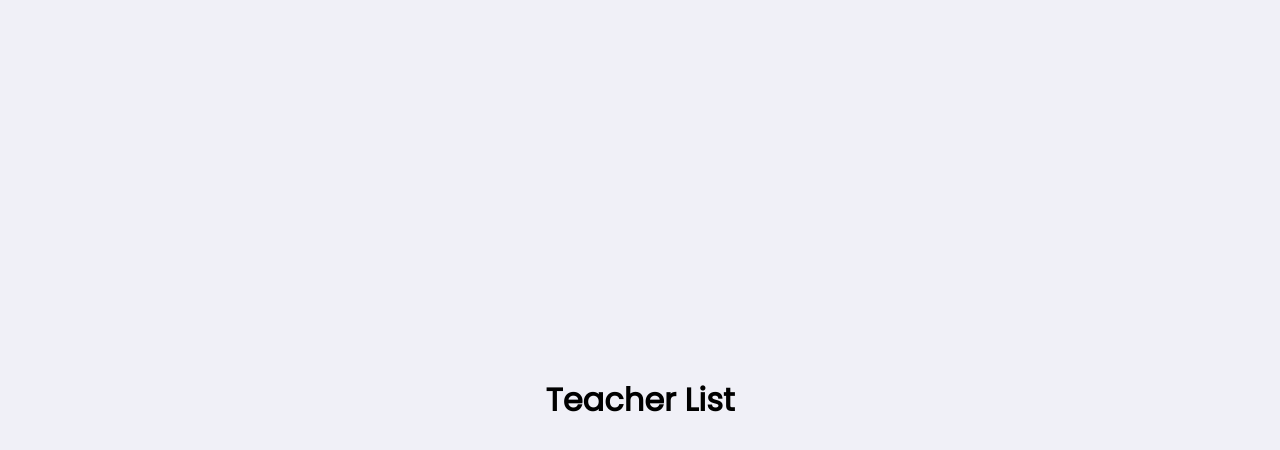
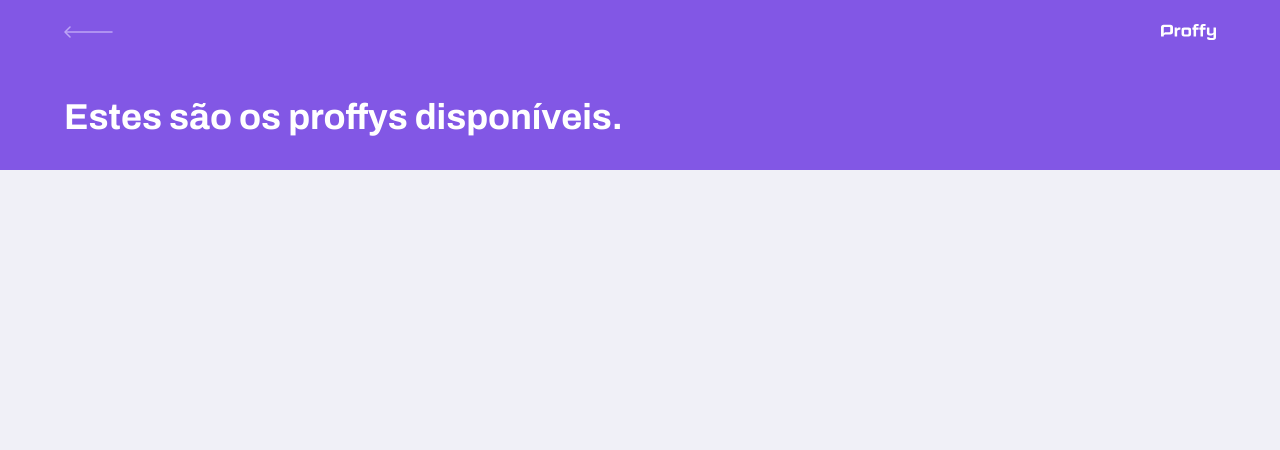
Before and after one commit to cadupedroni/proffy, a React (Create React App) app: page /study in a window 1280 px wide. Shown: the top 450 px of the page. Built offline with nearby package versions, Linux system fonts and the light colour scheme.

Commit message:
created teacher list

```diff
--- a/src/pages/TeacherList/index.tsx
+++ b/src/pages/TeacherList/index.tsx
@@ -1,8 +1,25 @@
 import React from 'react';
+import { Link } from 'react-router-dom';
+import './styles.css'
+
+import logoImg from '../../assets/images/logo.svg';
+import backIcon from '../../assets/images/icons/back.svg';
 
 function TeacherList() {
   return (
-    <h1>Teacher List</h1>
+    <div id="page-teacher-list">
+      <header className="page-header">
+        <div className="top-bar-container">
+          <Link to="/">
+            <img src={backIcon} alt="Voltar" />
+          </Link>
+          <img src={logoImg} alt="Proffy" />
+        </div>
+        <div className="header-content">
+          <strong>Estes são os proffys disponíveis.</strong>
+        </div>
+      </header>
+    </div>
   )
 }
 
--- /dev/null
+++ b/src/pages/TeacherList/styles.css
@@ -0,0 +1,46 @@
+#page-teacher-list {
+  width: 100vw;
+  height: 100vh;
+}
+
+.page-header {
+  display: flex;
+  flex-direction: column;
+  background-color: var(--color-primary);
+}
+
+.page-header .top-bar-container {
+  width: 90%;
+  margin: 0 auto;
+  display: flex;
+  justify-content: space-between;
+  align-items: center;
+  color: var(--color-text-in-primary);
+  padding: 1.6rem 0;
+}
+
+.page-header .top-bar-container a {
+  height: 3.2rem;
+  transition: opacity 0.2s;
+}
+
+.page-header .top-bar-container a:hover {
+  opacity: 0.6;
+}
+
+.page-header .top-bar-container > img {
+  height: 1.6rem;
+}
+
+.page-header .header-content {
+  width: 90%;
+  margin: 0 auto;
+  position: relative;
+  margin: 3.2rem auto;
+}
+
+.page-header .header-content strong {
+  font: 700 3.6rem Archivo;
+  line-height: 4.2rem;
+  color: var(--color-title-in-primary);
+}
```
